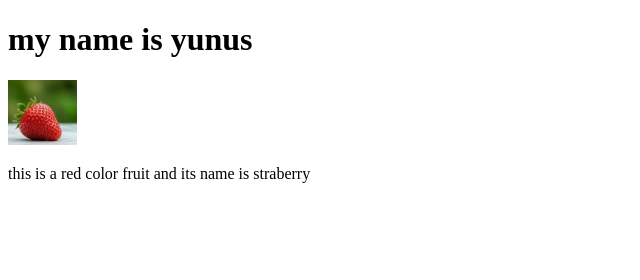
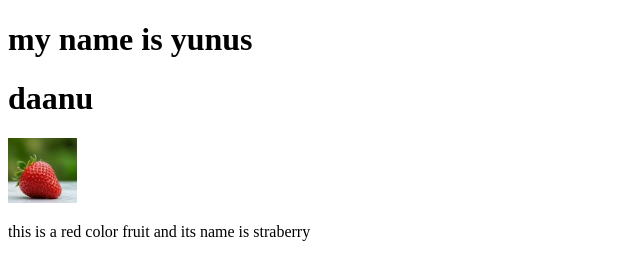
Before and after one commit to syedyunusahamed2006/website, a plain HTML site: page index.html in a window 1280 px wide. Shown: the whole page, without its empty margins (0-640 px from the left). Drawn offline with Linux system fonts and the light colour scheme.

Commit message:
added new name

```diff
--- a/index.html
+++ b/index.html
@@ -7,6 +7,7 @@
 </head>
 <body>
     <h1>my name is yunus</h1>
+    <h1>daanu</h1>
         <img width="69px" src="redfruit.jpg" alt="">
         <p>this is a red color fruit and its name is straberry</p>
 </body>
```
